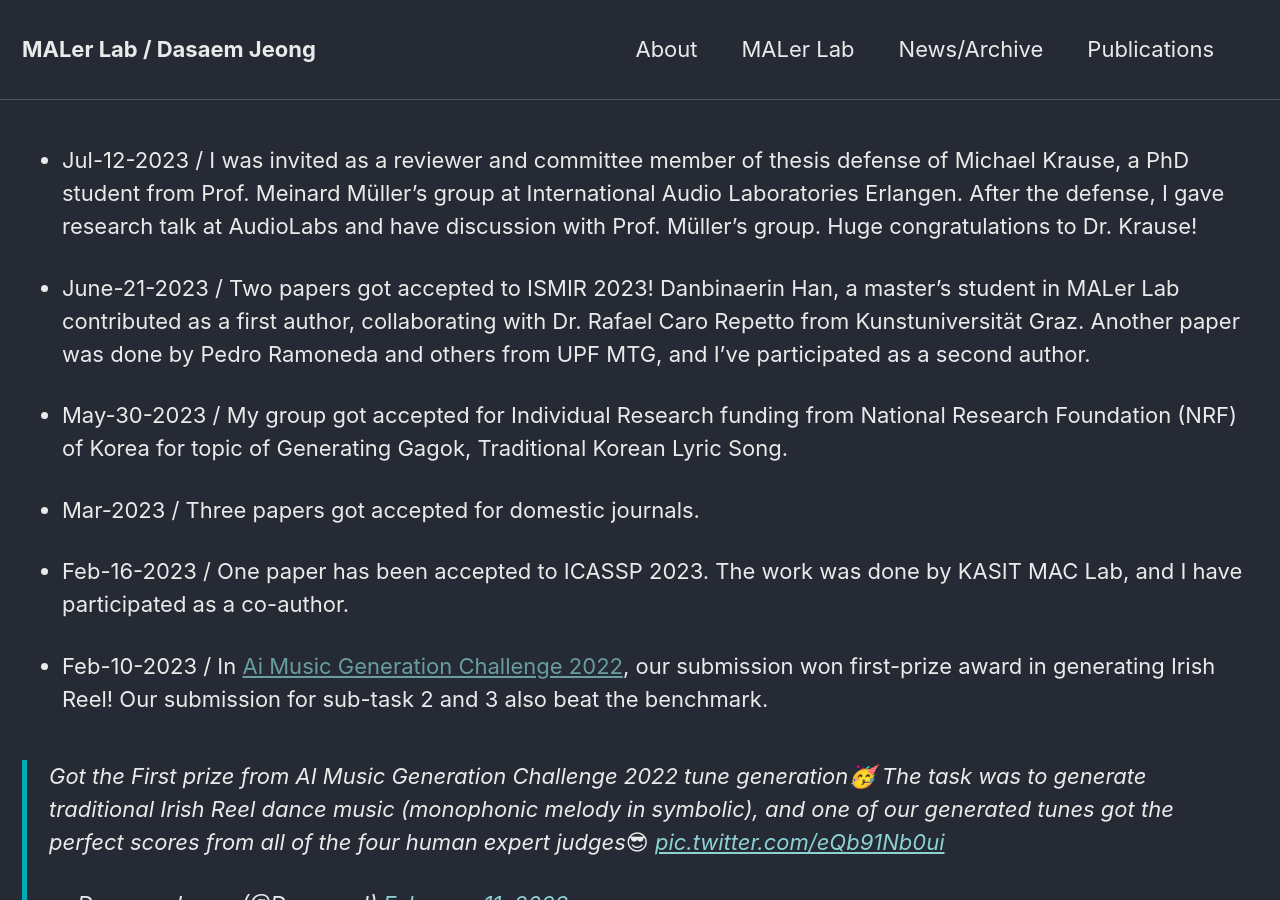
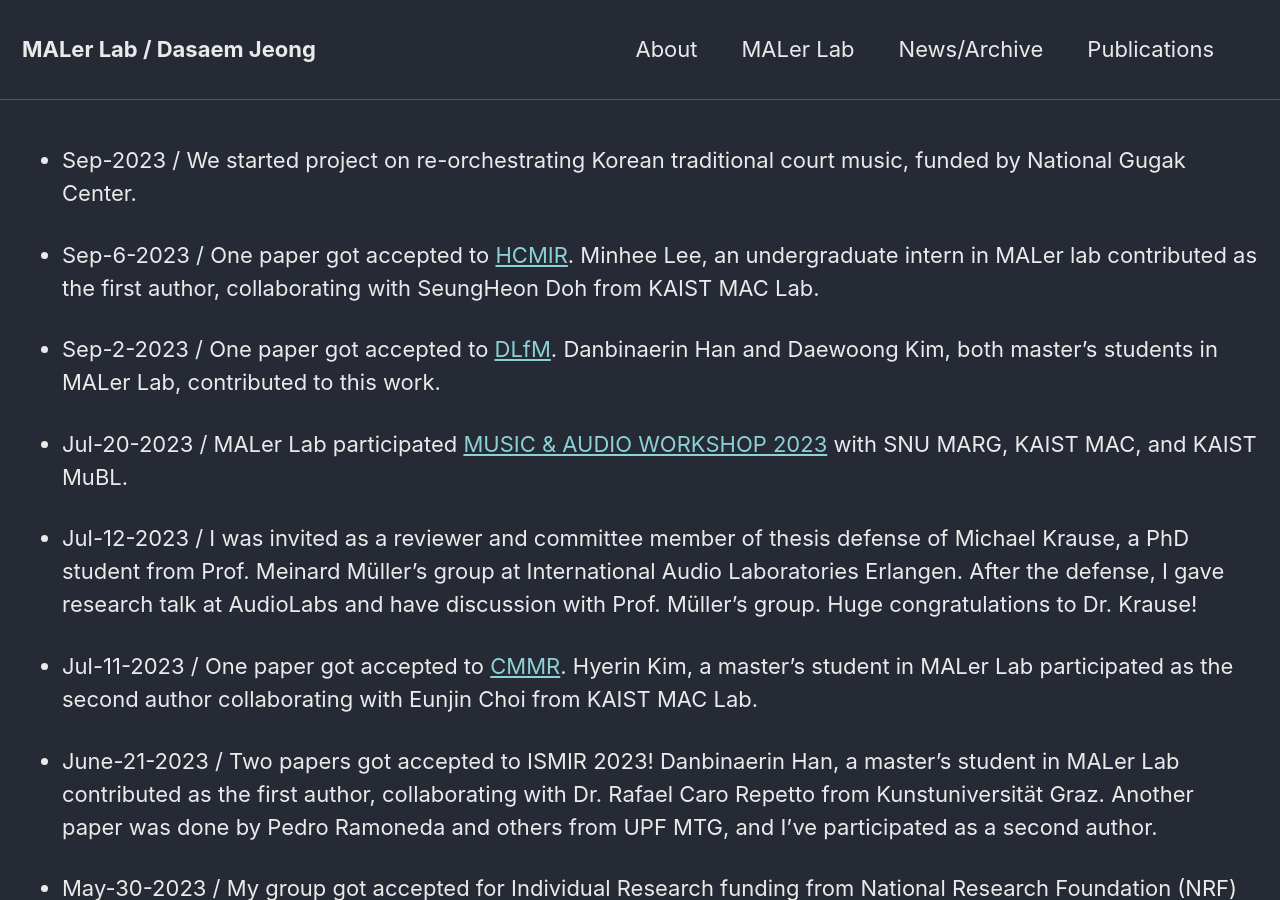
Before and after one commit to jdasam/jdasam.github.io, a Jekyll site: the page built from archive.md, in a window 1280 px wide and 900 px high. Built offline with Jekyll 4.4.1, drawn with Linux system fonts in a browser that asks for light colours; comment, search, counter and statistics services are not loaded.

Commit message:
update news

```diff
--- a/archive.md
+++ b/archive.md
@@ -3,9 +3,19 @@ layout: splash
 title: News / Archive
 permalink: /archive/
 ---
+* Sep-2023 / We started project on re-orchestrating Korean traditional court music, funded by National Gugak Center.
+
+* Sep-6-2023 / One paper got accepted to [HCMIR](https://sites.google.com/view/hcmir23/). Minhee Lee, an undergraduate intern in MALer lab contributed as the first author, collaborating with SeungHeon Doh from KAIST MAC Lab.
+
+* Sep-2-2023 / One paper got accepted to [DLfM](https://dlfm.web.ox.ac.uk/). Danbinaerin Han and Daewoong Kim, both master's students in MALer Lab, contributed to this work.
+
+* Jul-20-2023 / MALer Lab participated [MUSIC & AUDIO WORKSHOP 2023](https://snu-marg.notion.site/MUSIC-AUDIO-WORKSHOP-2023-3594ec77804d4c2ebfbfa6fb9d8fecc6) with SNU MARG, KAIST MAC, and KAIST MuBL.
+
 * Jul-12-2023 / I was invited as a reviewer and committee member of thesis defense of Michael Krause, a PhD student from Prof. Meinard Müller's group at International Audio Laboratories Erlangen. After the defense, I gave research talk at AudioLabs and have discussion with Prof. Müller's group. Huge congratulations to Dr. Krause!
 
-* June-21-2023 / Two papers got accepted to ISMIR 2023! Danbinaerin Han, a master's student in MALer Lab contributed as a first author, collaborating with Dr. Rafael Caro Repetto from Kunstuniversität Graz. Another paper was done by Pedro Ramoneda and others from UPF MTG, and I've participated as a second author.
+* Jul-11-2023 / One paper got accepted to [CMMR](https://cmmr2023.gttm.jp/). Hyerin Kim, a master's student in MALer Lab participated as the second author collaborating with Eunjin Choi from KAIST MAC Lab.
+
+* June-21-2023 / Two papers got accepted to ISMIR 2023! Danbinaerin Han, a master's student in MALer Lab contributed as the first author, collaborating with Dr. Rafael Caro Repetto from Kunstuniversität Graz. Another paper was done by Pedro Ramoneda and others from UPF MTG, and I've participated as a second author.
 
 * May-30-2023 / My group got accepted for Individual Research funding from National Research Foundation (NRF) of Korea for topic of Generating Gagok, Traditional Korean Lyric Song.
 
```
